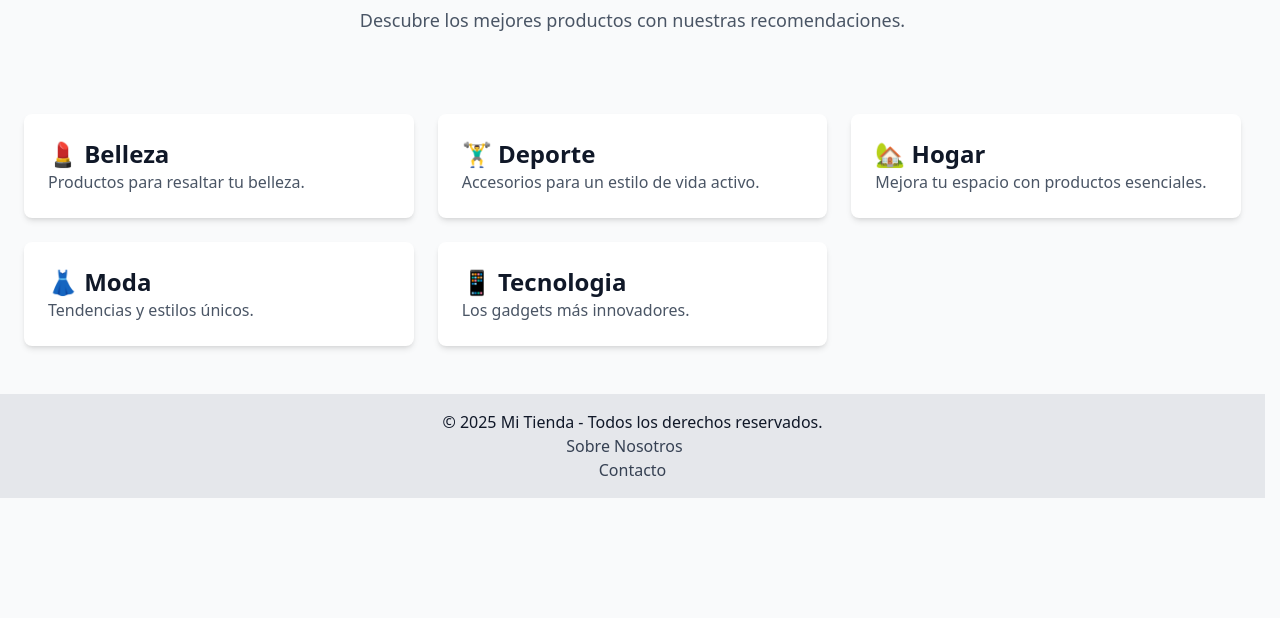
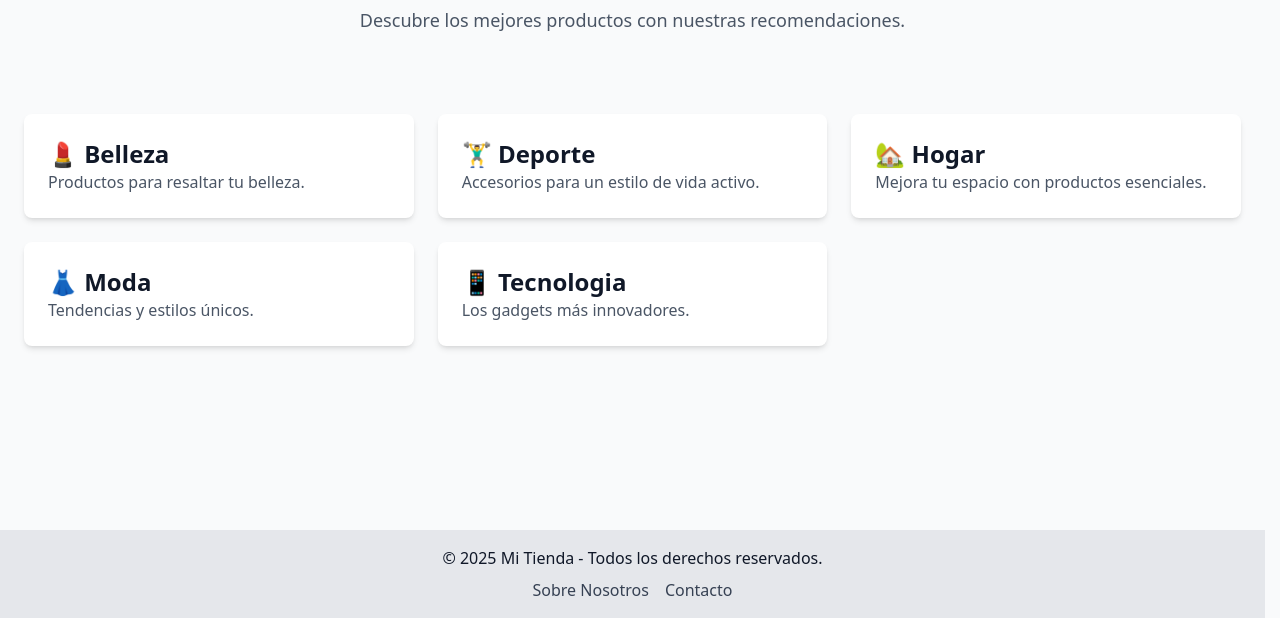
Before and after one commit to jkmh-dev/test-astro, an Astro site: page / in a window 1280 px wide. Shown: the part 182-800 px from the top of the page. Built offline with nearby package versions, Linux system fonts and the light colour scheme; Astro itself is replaced by a stand-in of ours.

Commit message:
Footer enviado abajo

```diff
--- a/src/components/Footer.astro
+++ b/src/components/Footer.astro
@@ -1,6 +1,6 @@
-<footer class="text-center p-4 bg-gray-200 mt-6">
+<footer class="text-center p-4 bg-gray-200 mt-auto">
   <p>© {new Date().getFullYear()} Mi Tienda - Todos los derechos reservados.</p>
-  <ul class="space-x-4">
+  <ul class="flex justify-center space-x-4 mt-2">
     <li><a href="/about" class="text-gray-700 hover:text-blue-600">Sobre Nosotros</a></li>
     <li><a href="/contact" class="text-gray-700 hover:text-blue-600">Contacto</a></li>
   </ul>
--- a/src/layouts/Layout.astro
+++ b/src/layouts/Layout.astro
@@ -3,7 +3,6 @@ import "../styles/global.css";
 import Navbar from "../components/Navbar.astro";
 import Footer from "../components/Footer.astro";
 
-// Definir las propiedades esperadas en el layout
 const { title = "Mi Sitio" } = Astro.props;
 ---
 
@@ -18,13 +17,13 @@ const { title = "Mi Sitio" } = Astro.props;
 
   <title>{title} | Mi Tienda</title>
 </head>
-<body class="bg-gray-50 text-gray-900">
+<body class="bg-gray-50 text-gray-900 flex flex-col min-h-screen">
 
   <!-- 🔹 NAVBAR IMPORTADO -->
   <Navbar />
 
   <!-- 🔹 CONTENIDO DINÁMICO -->
-  <main class="container mx-auto p-6">
+  <main class="flex-1 container mx-auto p-6">
     <slot />
   </main>
 
```
